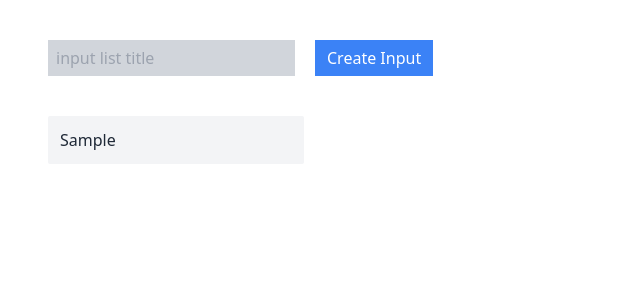
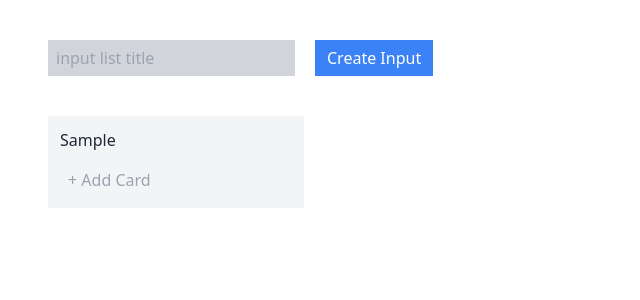
Before and after one commit to rudikurniawan99/kanban-deploy-test, a React (Create React App) app: page / in a window 1280 px wide. Both pictures are taken after typing "Sample" into the empty fields and a click on the button "Create Input". Shown: the top 300 px of the page, without its empty margins (0-640 px from the left). Built offline with nearby package versions, Linux system fonts and the light colour scheme.

Commit message:
add Card component to List component

```diff
--- a/src/components/List.tsx
+++ b/src/components/List.tsx
@@ -1,5 +1,7 @@
 import React from 'react'
 import useList from '../states/useList'
+import Card from './Card'
+import CardInput from './molecules/CardInput'
 
 const List = () => {
 
@@ -14,9 +16,17 @@ const List = () => {
             key={list.id}
           >
             <div className="w-64 p-3 bg-gray-100 rounded-sm text-gray-800">
-              <h5
-                className="font-medium"
-              >{list.title}</h5>
+              <div className="">
+                <h5
+                  className="font-medium"
+                >{list.title}</h5>
+              </div>
+              {list.cards.map((card) => (
+                <Card key={card.cardId} cardId={card.cardId} />
+              ))}
+              <CardInput
+                listId={list.id}
+              />
             </div>
           </div>
         ))}
```
